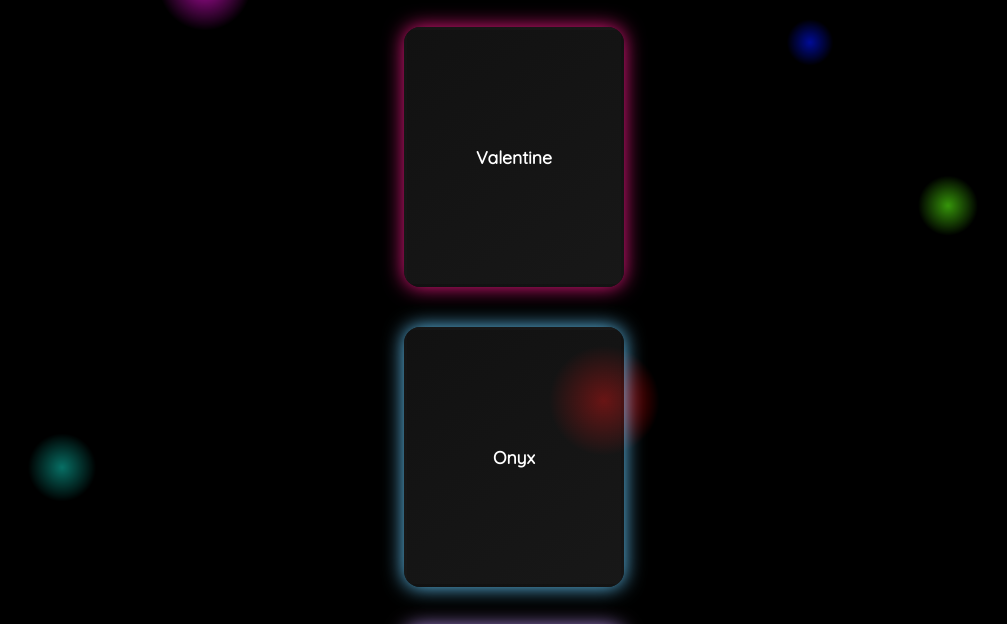
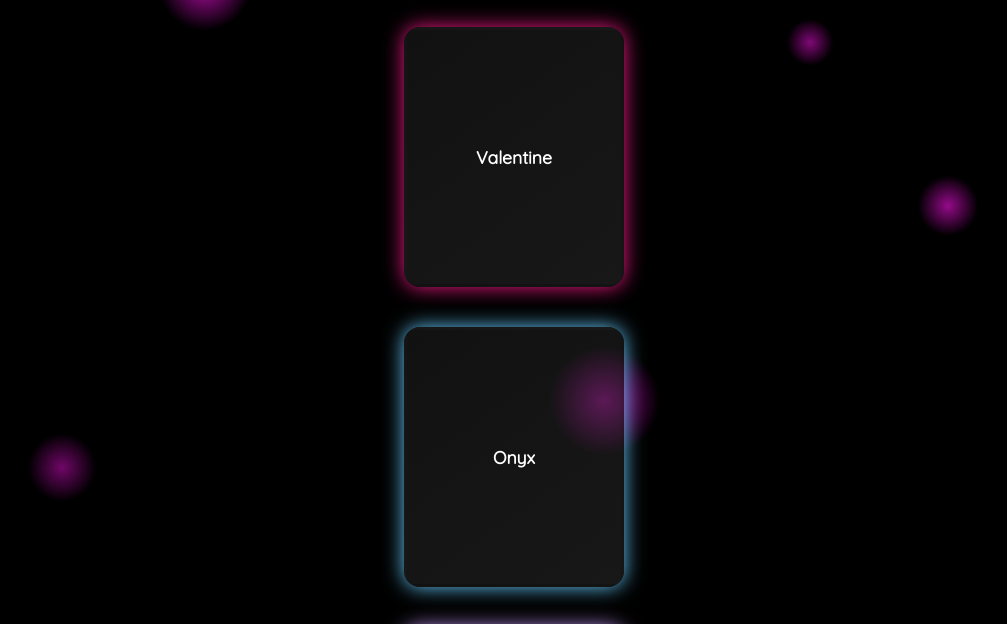
Before and after one commit to Mari-18-na/mah-friends, a plain HTML site: page index.html in a window 1280 px wide. Shown: the part 151-775 px from the top of the page, without its empty margins (126-1133 px from the left). Drawn offline with Linux system fonts and the light colour scheme.

Commit message:
Update index.html

```diff
--- a/index.html
+++ b/index.html
@@ -39,10 +39,10 @@
     }
 
     .orb:nth-child(1) { width: 150px; height: 150px; top: 10%; left: 20%; animation-delay: 0s; background: radial-gradient(circle, rgb(215, 15, 199), transparent 40%); }
-    .orb:nth-child(2) { width: 100px; height: 100px; top: 40%; left: 80%; animation-delay: 2s; background: radial-gradient(circle, rgb(78, 215, 15), transparent 40%); }
-    .orb:nth-child(3) { width: 120px; height: 120px; top: 70%; left: 10%; animation-delay: 4s; background: radial-gradient(circle, rgb(15, 215, 195), transparent 40%); }
-    .orb:nth-child(4) { width: 180px; height: 180px; top: 60%; left: 50%; animation-delay: 1s; background: radial-gradient(circle, rgb(255, 0, 0), transparent 40%); }
-    .orb:nth-child(5) { width: 80px; height: 80px; top: 20%; left: 70%; animation-delay: 3s; background: radial-gradient(circle, rgb(0, 21, 255), transparent 40%); }
+    .orb:nth-child(2) { width: 100px; height: 100px; top: 40%; left: 80%; animation-delay: 2s; background: radial-gradient(circle, rgb(215, 15, 199), transparent 40%); }
+    .orb:nth-child(3) { width: 120px; height: 120px; top: 70%; left: 10%; animation-delay: 4s; background: radial-gradient(circle, rgb(215, 15, 199), transparent 40%); }
+    .orb:nth-child(4) { width: 180px; height: 180px; top: 60%; left: 50%; animation-delay: 1s; background: radial-gradient(circle, rgb(215, 15, 199), transparent 40%); }
+    .orb:nth-child(5) { width: 80px; height: 80px; top: 20%; left: 70%; animation-delay: 3s; background: radial-gradient(circle, rgb(215, 15, 199), transparent 40%); }
 
 
 
```
